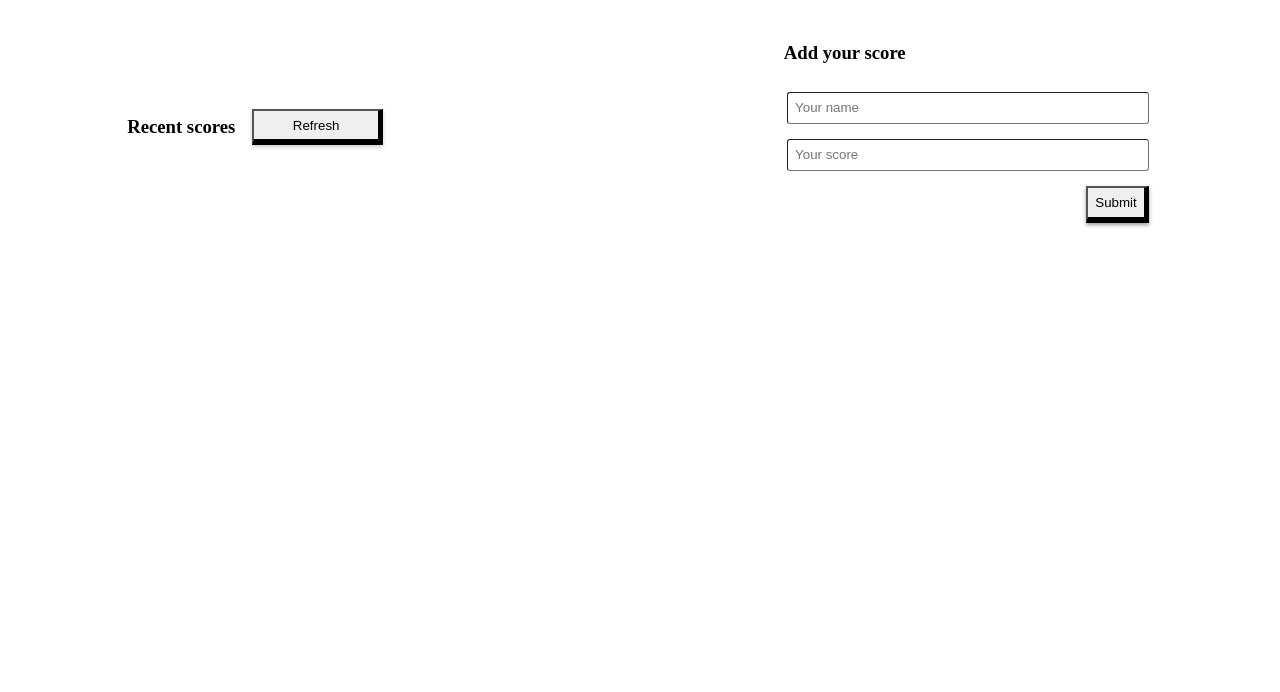
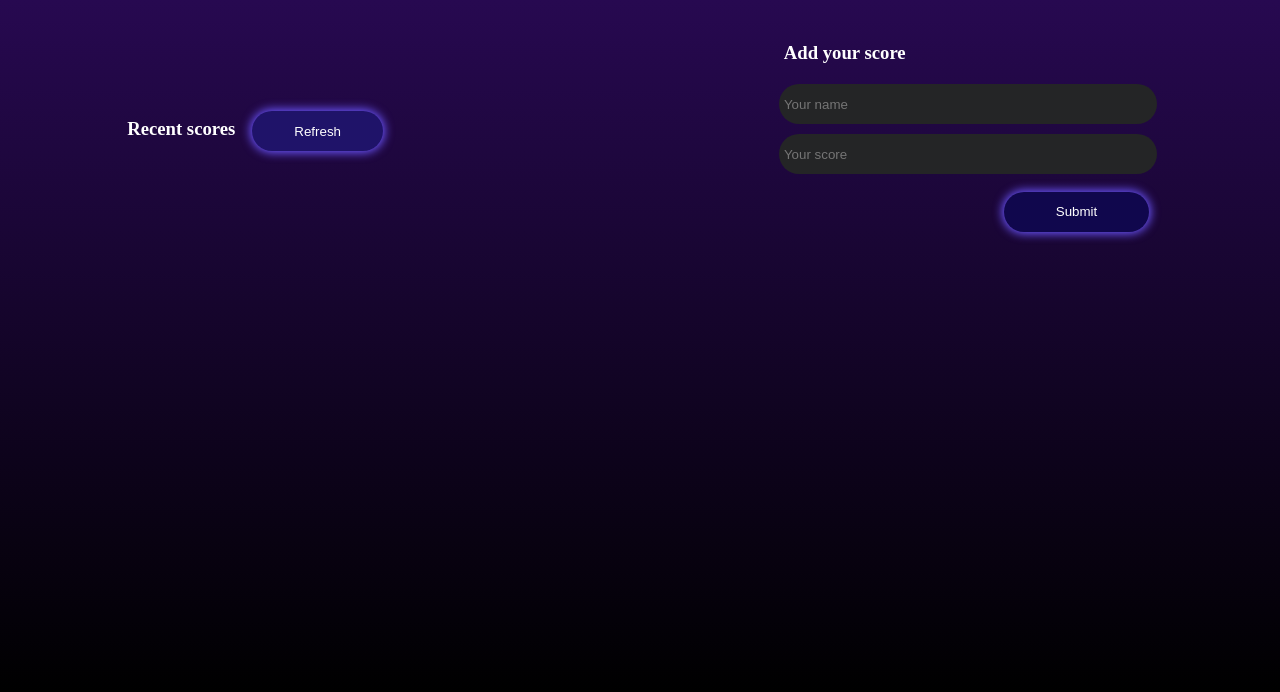
Before and after one commit to Ochiengsteven/leader-board, a website built with webpack: page src/index.html in a window 1280 px wide. Shown: the part 159-851 px from the top of the page. Before the commit the page ends 800 px from the top, so only its background shows below. Built offline with nearby package versions, Linux system fonts and the light colour scheme; no server answers.

Commit message:
add background color,table and button styles

```diff
--- a/src/styles.css
+++ b/src/styles.css
@@ -1,13 +1,23 @@
+/* Global Styles */
 * {
   margin: 0;
   padding: 2%;
   box-sizing: border-box;
+  color: white; /* Set text color to white for all elements */
+}
+
+body {
+  background-image: linear-gradient(to top, #000, #300b63); /* Gradient background from dark (#300b63) to top (black) */
+  background-repeat: no-repeat;
+  background-size: cover;
+  height: 100vh;
 }
 
 h1 {
-  color: black;
+  color: white; /* Set text color to white for h1 elements */
 }
 
+/* Score Board Styles */
 .score-board {
   display: flex;
   justify-content: space-between;
@@ -16,30 +26,33 @@ h1 {
   width: 100%;
 }
 
+/* Table Styles */
 .table {
   border-collapse: collapse;
   height: 30%;
   width: 100%;
+  border-radius: 15px;
+  overflow: hidden;
+  margin-top: 20px;
 }
 
 .even {
-  background-color: lightgrey;
+  background-color: #18191b;
 }
 
 .odd {
-  background-color: white;
+  background-color: #242526;
 }
 
 .table td {
-  border: 2px solid black;
-  padding: 5px;
-  width: 60%;
+  padding: 6px;
+  width: 100%;
+  height: 35px;
 }
 
+/* Scores List Styles */
 .scores-list {
   width: 35%;
-
-  /* padding-top: 5px; */
 }
 
 .title {
@@ -47,7 +60,7 @@ h1 {
   display: flex;
 }
 
-/* input styles */
+/* Input Styles */
 .add-score {
   width: 40%;
 }
@@ -58,18 +71,37 @@ form {
   flex-direction: column;
 }
 
-.title button {
+input {
+  background-color: #242526;
+  border-radius: 20px; /* Curved border radius */
+  padding: 5px;
+  gap: 12px;
+  border: none;
+  height: 40px;
+  margin-bottom: 10px;
+  color: white; /* Set text color to white for input elements */
+}
+
+.add-score input:active {
+  border-color: #6b54fa; /* Neon blue glowing border when input is active */
+}
+
+/* Button Styles */
+button {
+  height: 40px;
   margin-left: 10px;
   width: 40%;
-  box-shadow: 0 2px 4px rgba(0, 0, 0, 0.2);
-  border-width: 2px 5px 6px 2px;
+  background-color: #1f1369; /* Button color (#6b54fa) */
+  border: none;
+  border-radius: 20px; /* Curved border radius */
+  box-shadow: 0 0 10px 2px #6b54fa; /* Glowing box-shadow effect */
   cursor: pointer;
 }
 
-input {
-  margin: 2%;
-  border-width: 1px;
-  border-radius: 3px;
+button:hover {
+  transform: scale(1.1); /* Scale button size on hover */
+  background-color: #0b0535; /* Button color (#6b54fa) */
+  box-shadow: 0 0 10px 2px #6b54fa; /* Glowing box-shadow effect */
 }
 
 .submit-btn {
@@ -78,7 +110,9 @@ input {
 }
 
 .submit {
-  box-shadow: 0 2px 4px rgba(0, 0, 0, 0.4);
-  border-width: 2px 5px 6px 2px;
+  background-color: #10074d; /* Button color (#6b54fa) */
+  border: none;
+  border-radius: 20px; /* Curved border radius */
+  box-shadow: 0 0 10px 2px #6b54fa; /* Glowing box-shadow effect */
   cursor: pointer;
 }
```
Also changed, not shown: dist/index.html, dist/main.js.
